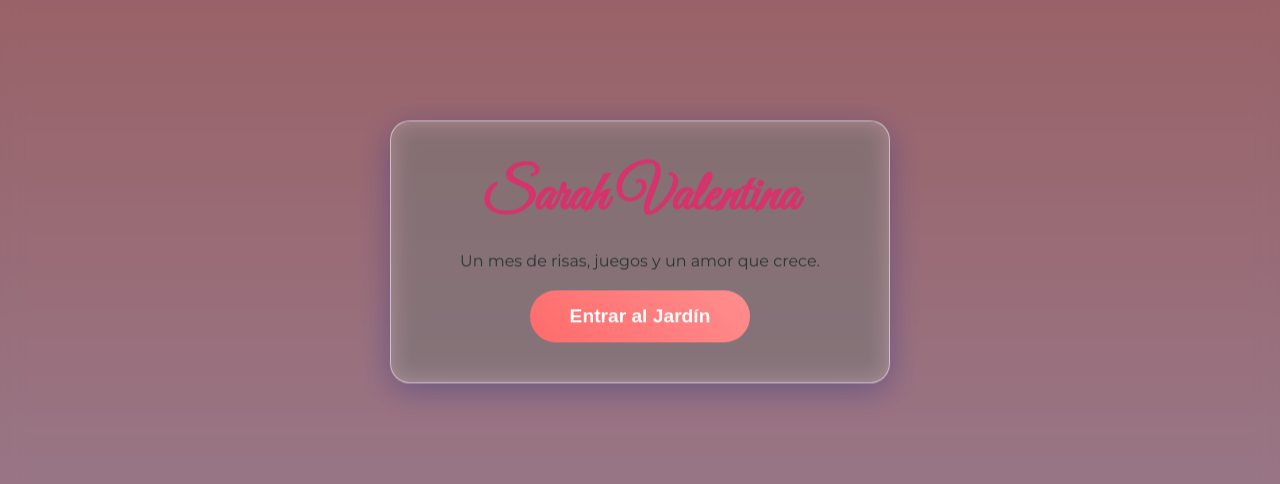
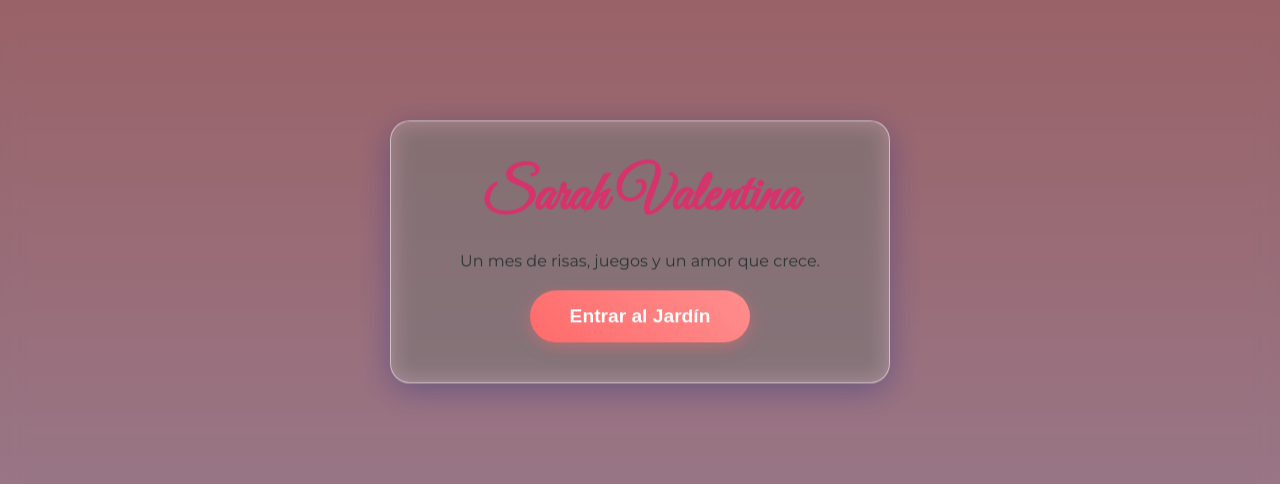
Before and after one commit to juve0308/UNmes, a plain HTML site: page index.html in a window 1280 px wide. Shown: the part 144-628 px from the top of the page. Drawn offline with Linux system fonts and the light colour scheme.

Commit message:
styles.css

```diff
--- a/styles.css
+++ b/styles.css
@@ -210,3 +210,37 @@ footer {
     .photo-frame img { width: 120px; height: 120px; }
     .start-card h1 { font-size: 2.5rem; }
 }
+/* --- AGREGA O REEMPLAZA ESTO EN TU styles.css --- */
+
+#enter-btn {
+    /* Asegura que el botón esté por encima de cualquier efecto de vidrio */
+    position: relative;
+    z-index: 100;
+
+    background: linear-gradient(45deg, #ff6b6b, #ff8e8e);
+    border: none;
+    padding: 15px 40px;
+    color: white;
+    font-size: 1.2rem;
+    border-radius: 50px;
+    cursor: pointer; /* Importante para que el mouse sepa que es clickeable */
+    margin-top: 20px;
+    font-weight: bold;
+    transition: transform 0.3s, box-shadow 0.3s;
+    outline: none;
+
+    /* Sombra suave para que destaque */
+    box-shadow: 0 4px 15px rgba(255, 107, 107, 0.4);
+}
+
+#enter-btn:hover {
+    transform: scale(1.05);
+    box-shadow: 0 0 20px rgba(255, 107, 107, 0.7);
+}
+
+/* Asegúrate de que la tarjeta de vidrio NO bloquee el botón */
+.start-card {
+    position: relative;
+    z-index: 50; /* La tarjeta debe estar debajo del botón (100) pero sobre el fondo */
+    pointer-events: auto; /* Asegura que la tarjeta sea interactiva */
+}
```
